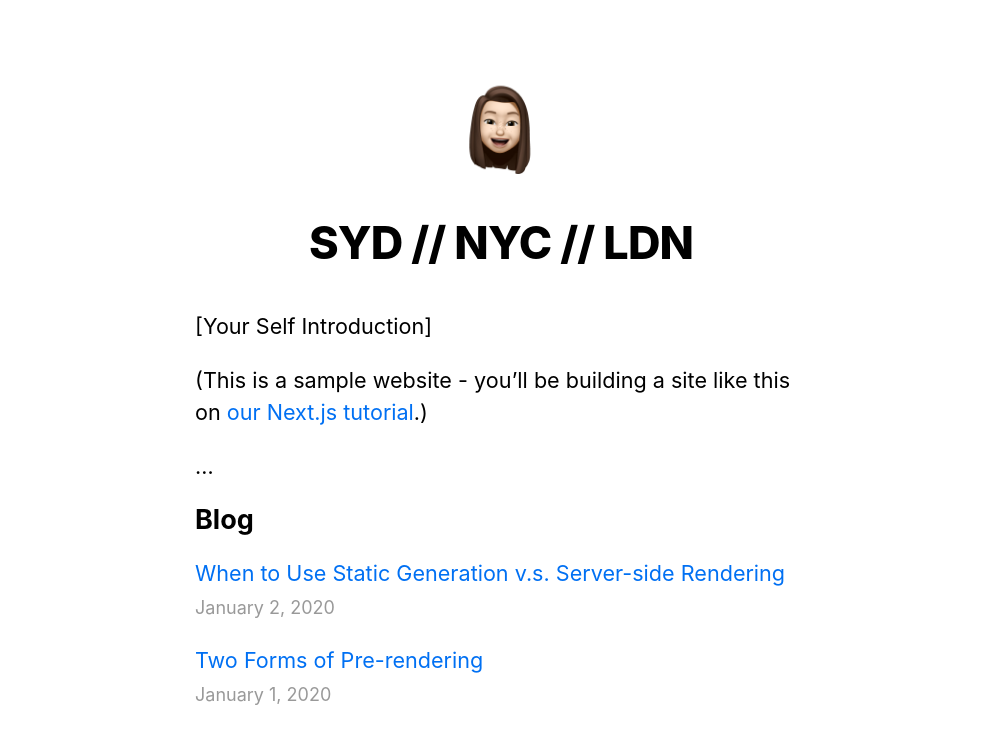
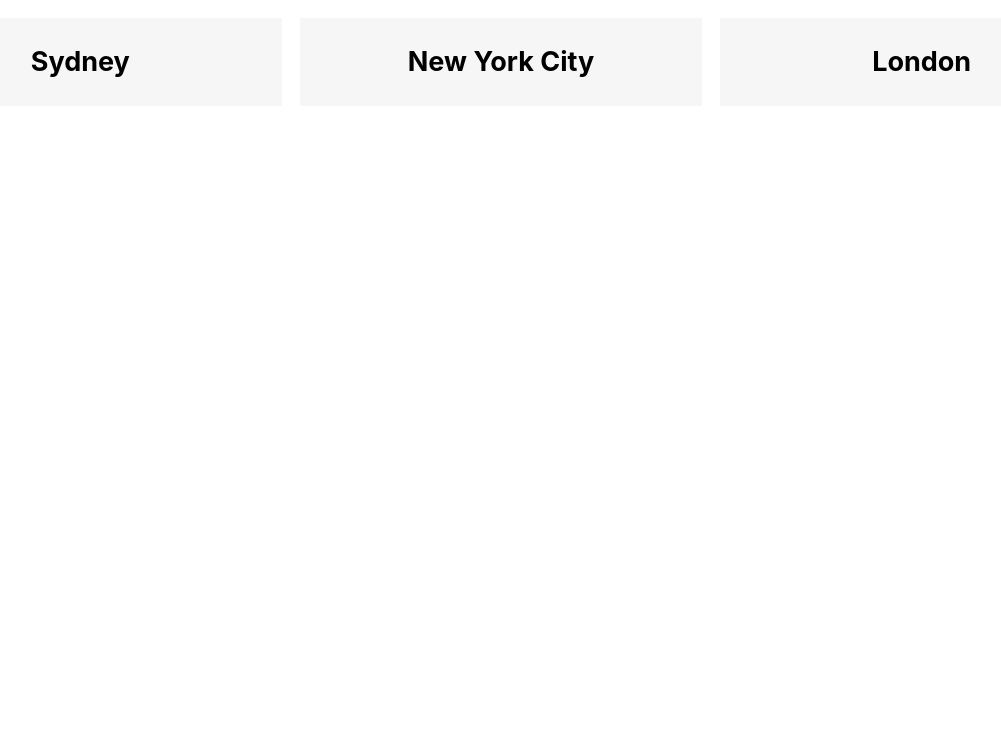
Before and after one commit to amelia-lewis/syd-nyc-ldn, a Next.js app: page / in a window 1280 px wide. Shown: the top 744 px of the page, without its empty margins (139-1140 px from the left). Built offline with nearby package versions, Linux system fonts and the light colour scheme.

Commit message:
basic layout

```diff
--- /dev/null
+++ b/components/city.js
@@ -0,0 +1,10 @@
+import styles from './city.module.css'
+import utilStyles from '../styles/utils.module.css'
+
+export default function City({ name }) {
+  return (
+    <div className={styles.city}>
+      <h2>{name}</h2>
+    </div>
+  )
+}
--- /dev/null
+++ b/components/city.module.css
@@ -0,0 +1,7 @@
+.city {
+  display: flex;
+  flex-direction: column;
+  align-items: center;
+  flex-grow: 1;
+  background: #f6f6f6;
+}
--- a/components/layout.js
+++ b/components/layout.js
@@ -8,7 +8,7 @@ export const siteTitle = 'SYD // NYC // LDN'
 
 export default function Layout({ children, home }) {
   return (
-    <div className={styles.container}>
+    <>
       <Head>
         <link rel="icon" href="/favicon.ico" />
         <meta
@@ -27,12 +27,7 @@ export default function Layout({ children, home }) {
       <header className={styles.header}>
         {home ? (
           <>
-            <img
-              src="/images/profile.jpg"
-              className={`${styles.headerHomeImage} ${utilStyles.borderCircle}`}
-              alt={name}
-            />
-            <h1 className={utilStyles.heading2Xl}>{name}</h1>
+
           </>
         ) : (
           <>
@@ -53,7 +48,9 @@ export default function Layout({ children, home }) {
           </>
         )}
       </header>
-      <main>{children}</main>
+
+      <main className={styles.container}>{children}</main>
+
       {!home && (
         <div className={styles.backToHome}>
           <Link href="/">
@@ -61,6 +58,6 @@ export default function Layout({ children, home }) {
           </Link>
         </div>
       )}
-    </div>
+    </>
   )
 }
--- a/components/layout.module.css
+++ b/components/layout.module.css
@@ -1,10 +1,12 @@
 .container {
-  max-width: 36rem;
-  padding: 0 1rem;
-  margin: 3rem auto 6rem;
+  display: grid;
+  grid-template-columns: repeat(3, 1fr);
+  grid-template-rows: 1fr;
+  column-gap: 1rem;
+  padding: 1rem;
 }
 
-.header {
+/* .header {
   display: flex;
   flex-direction: column;
   align-items: center;
@@ -22,4 +24,4 @@
 
 .backToHome {
   margin: 3rem 0 0;
-}
+} */
--- a/pages/index.js
+++ b/pages/index.js
@@ -4,6 +4,7 @@ import utilStyles from '../styles/utils.module.css'
 import { getSortedPostsData } from '../lib/posts'
 import Link from 'next/link'
 import Date from '../components/date'
+import City from '../components/city'
 
 export async function getStaticProps() {
   const allPostsData = getSortedPostsData()
@@ -14,37 +15,15 @@ export async function getStaticProps() {
   }
 }
 
-export default function Home ({ allPostsData }) {
+export default function Home () {
   return (
     <Layout home>
       <Head>
         <title>{siteTitle}</title>
       </Head>
-      <section className={utilStyles.headingMd}>
-        <p>[Your Self Introduction]</p>
-        <p>
-          (This is a sample website - you’ll be building a site like this on{' '}
-          <a href="https://nextjs.org/learn">our Next.js tutorial</a>.)
-        </p>
-      </section>
-
-      <section className={utilStyles.headingMd}>…</section>
-      <section className={`${utilStyles.headingMd} ${utilStyles.padding1px}`}>
-        <h2 className={utilStyles.headingLg}>Blog</h2>
-        <ul className={utilStyles.list}>
-          {allPostsData.map(({ id, date, title }) => (
-            <li className={utilStyles.listItem} key={id}>
-              <Link href="/posts/[id]" as={`/posts/${id}`}>
-                <a>{title}</a>
-              </Link>
-              <br />
-              <small className={utilStyles.lightText}>
-                <Date dateString={date} />
-              </small>
-            </li>
-          ))}
-        </ul>
-      </section>
+      <City name="Sydney" />
+      <City name="New York City" />
+      <City name="London" />
     </Layout>
   )
 }
```
